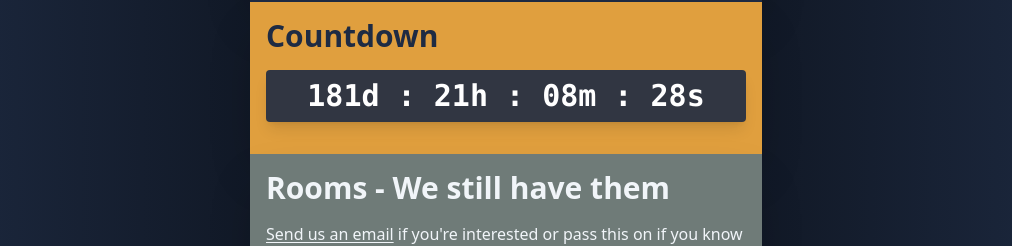
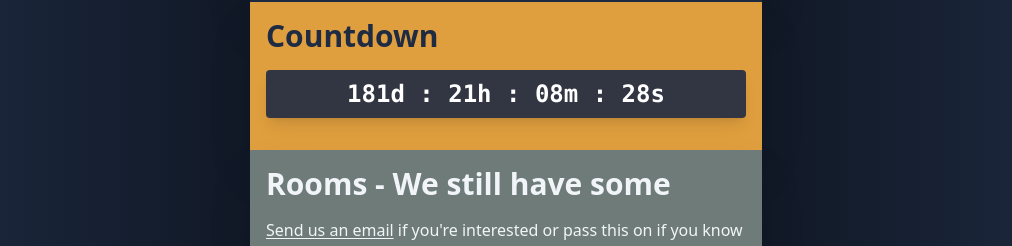
Before and after one commit to retzloff/deep-creek-disco, a SvelteKit app: page / in a window 1280 px wide. Shown: the part 450-696 px from the top of the page, without its empty margins (134-1146 px from the left). Built offline with nearby package versions, Linux system fonts and the light colour scheme.

Commit message:
:lipstick: Better layout for smaller screens

```diff
--- a/src/components/BoulderHeightsMap.svelte
+++ b/src/components/BoulderHeightsMap.svelte
@@ -7,5 +7,5 @@
 	allow="fullscreen"
 	loading="lazy"
 	referrerpolicy="no-referrer-when-downgrade"
-	class="rounded shadow-lg"
+	class="rounded shadow-lg w-full"
 />
--- a/src/components/CountdownTimer.svelte
+++ b/src/components/CountdownTimer.svelte
@@ -48,7 +48,7 @@
 </script>
 
 <div
-	class=" mt-2 py-2 text-3xl text-center font-semibold font-mono bg-cloud-burst/90 text-white rounded shadow-lg"
+	class="mt-2 py-2 text-2xl text-center font-semibold font-mono bg-cloud-burst/90 text-white rounded shadow-lg"
 >
 	{timeLeft.days}d : {timeLeft.hours}h : {timeLeft.minutes}m : {timeLeft.seconds}s
 </div>
--- a/src/routes/+page.svelte
+++ b/src/routes/+page.svelte
@@ -20,7 +20,7 @@
 </section>
 
 <section class="bg-sirocco">
-	<h2>Rooms - We still have them</h2>
+	<h2>Rooms - We still have some</h2>
 	<p>
 		<a href="mailto:matt@d-domains.net">Send us an email</a>
 		if you're interested or pass this on if you know someone who would be. The price is $360 per person.
```
